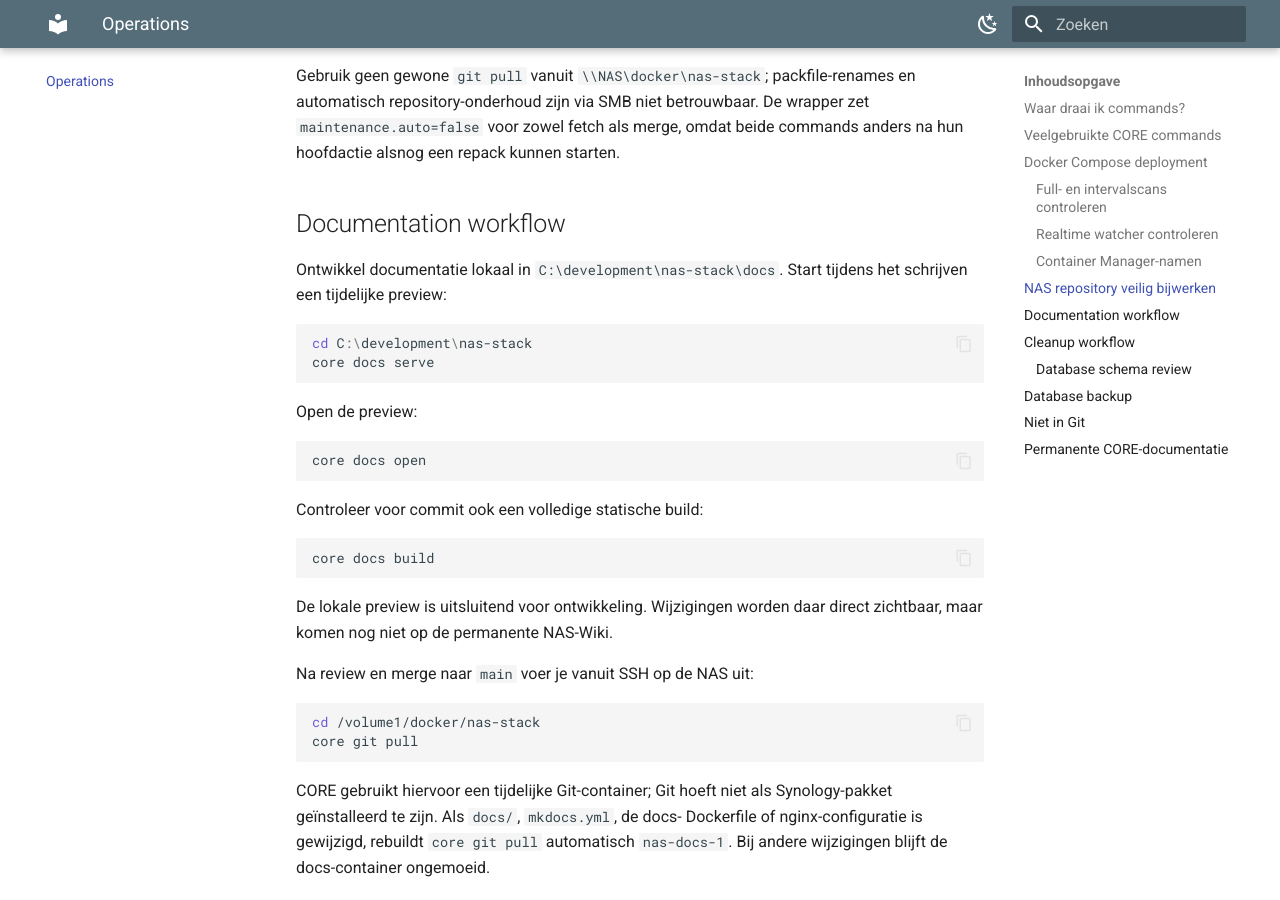
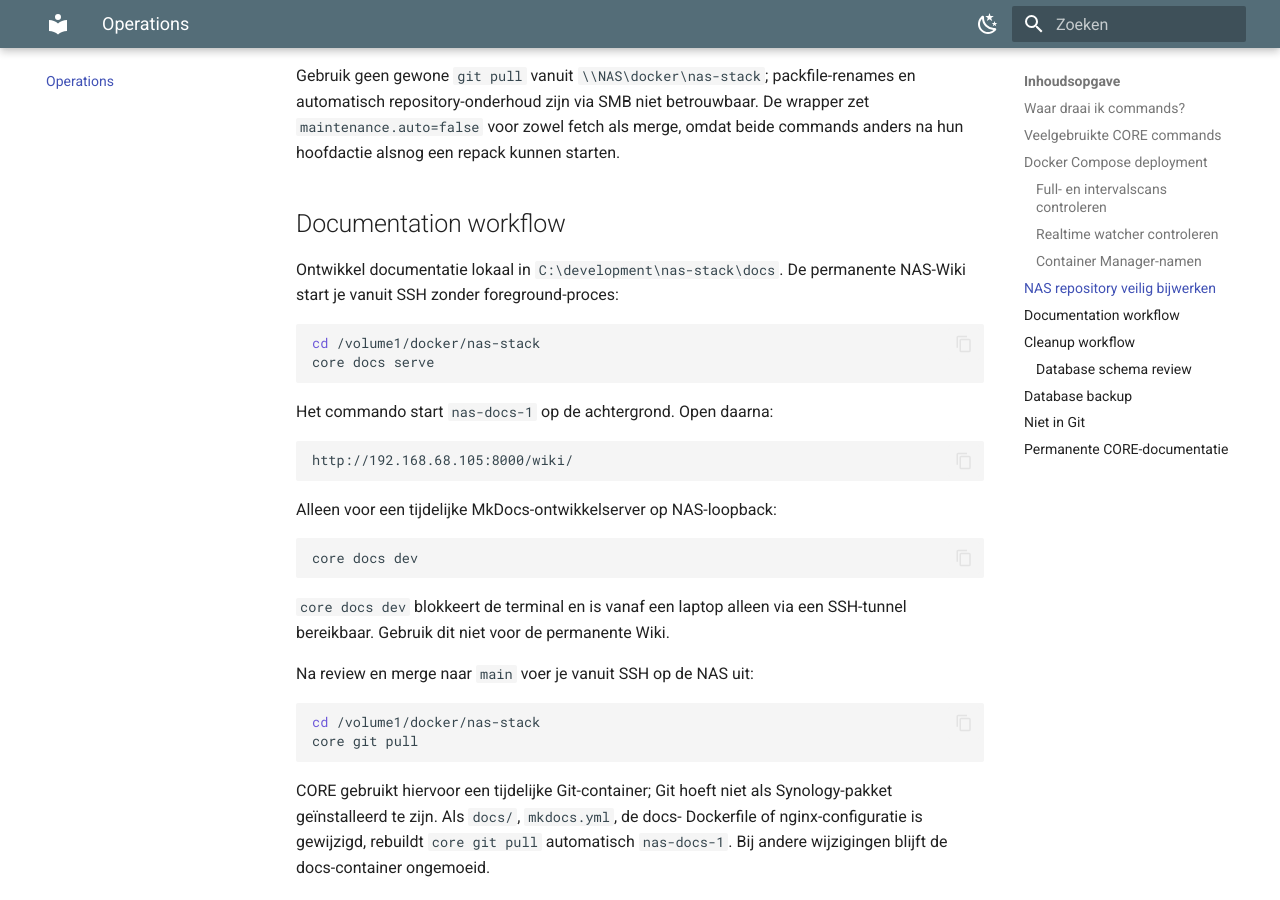
Before and after one commit to hugcoding/core-platform, an MkDocs documentation site: the page built from docs/wiki/operations.md, in a window 1280 px wide and 900 px high, scrolled down 3665 px. Built offline with MkDocs 1.6.1 and Material for MkDocs 9.7.7, drawn with Linux system fonts in a browser that asks for light colours.

Commit message:
CORE make docs serve start permanent Wiki

````diff
--- a/docs/wiki/operations.md
+++ b/docs/wiki/operations.md
@@ -161,28 +161,28 @@ Gebruik geen gewone `git pull` vanuit `\\NAS\docker\nas-stack`; packfile-renames
 
 ## Documentation workflow
 
-Ontwikkel documentatie lokaal in `C:\development\nas-stack\docs`. Start tijdens
-het schrijven een tijdelijke preview:
+Ontwikkel documentatie lokaal in `C:\development\nas-stack\docs`. De
+permanente NAS-Wiki start je vanuit SSH zonder foreground-proces:
 
-```powershell
-cd C:\development\nas-stack
+```bash
+cd /volume1/docker/nas-stack
 core docs serve
 ```
 
-Open de preview:
+Het commando start `nas-docs-1` op de achtergrond. Open daarna:
 
-```powershell
-core docs open
+```text
+http://192.168.68.105:8000/wiki/
 ```
 
-Controleer voor commit ook een volledige statische build:
+Alleen voor een tijdelijke MkDocs-ontwikkelserver op NAS-loopback:
 
-```powershell
-core docs build
+```bash
+core docs dev
 ```
 
-De lokale preview is uitsluitend voor ontwikkeling. Wijzigingen worden daar
-direct zichtbaar, maar komen nog niet op de permanente NAS-Wiki.
+`core docs dev` blokkeert de terminal en is vanaf een laptop alleen via een
+SSH-tunnel bereikbaar. Gebruik dit niet voor de permanente Wiki.
 
 Na review en merge naar `main` voer je vanuit SSH op de NAS uit:
 
````
Also changed, not shown: docs/wiki/configuration.md (+6 -5 lines), 1 other file.
